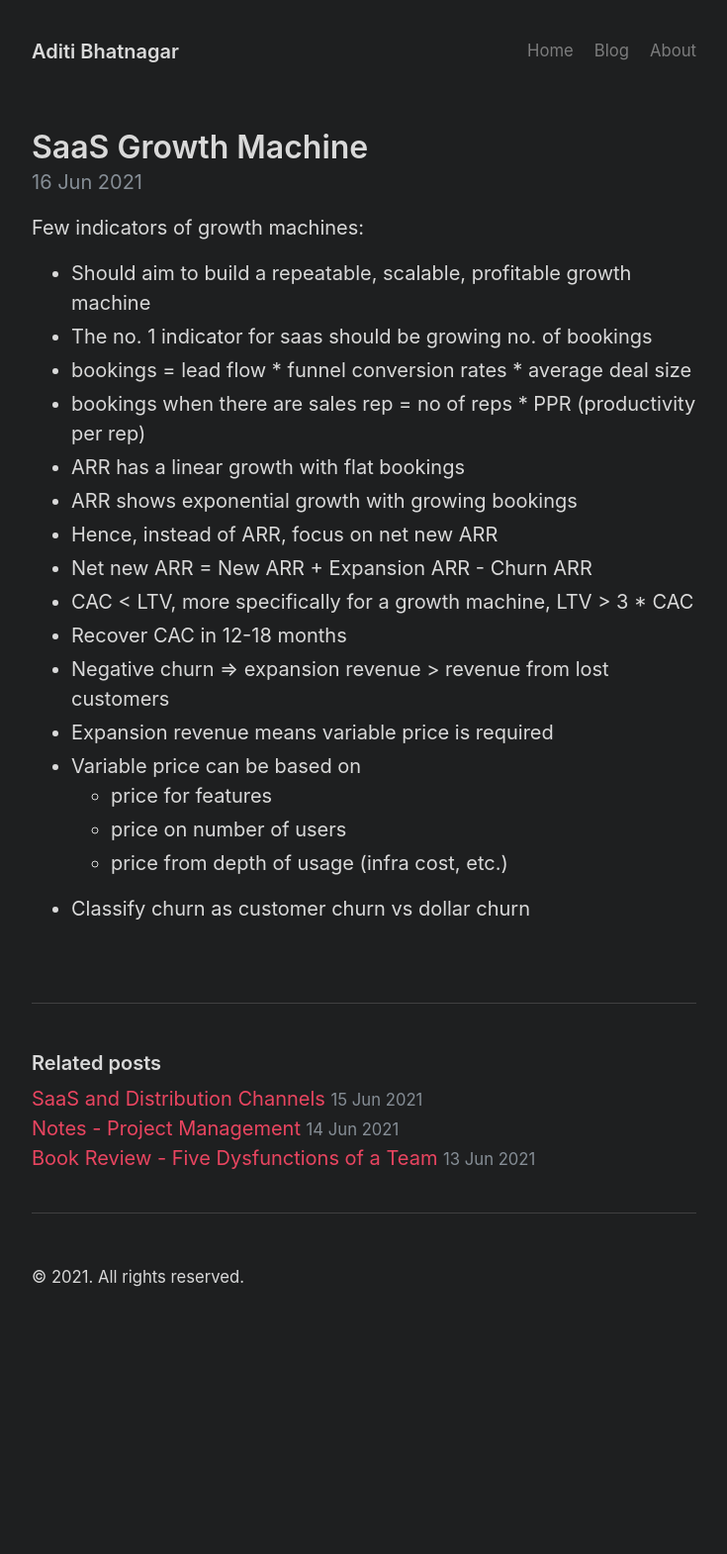
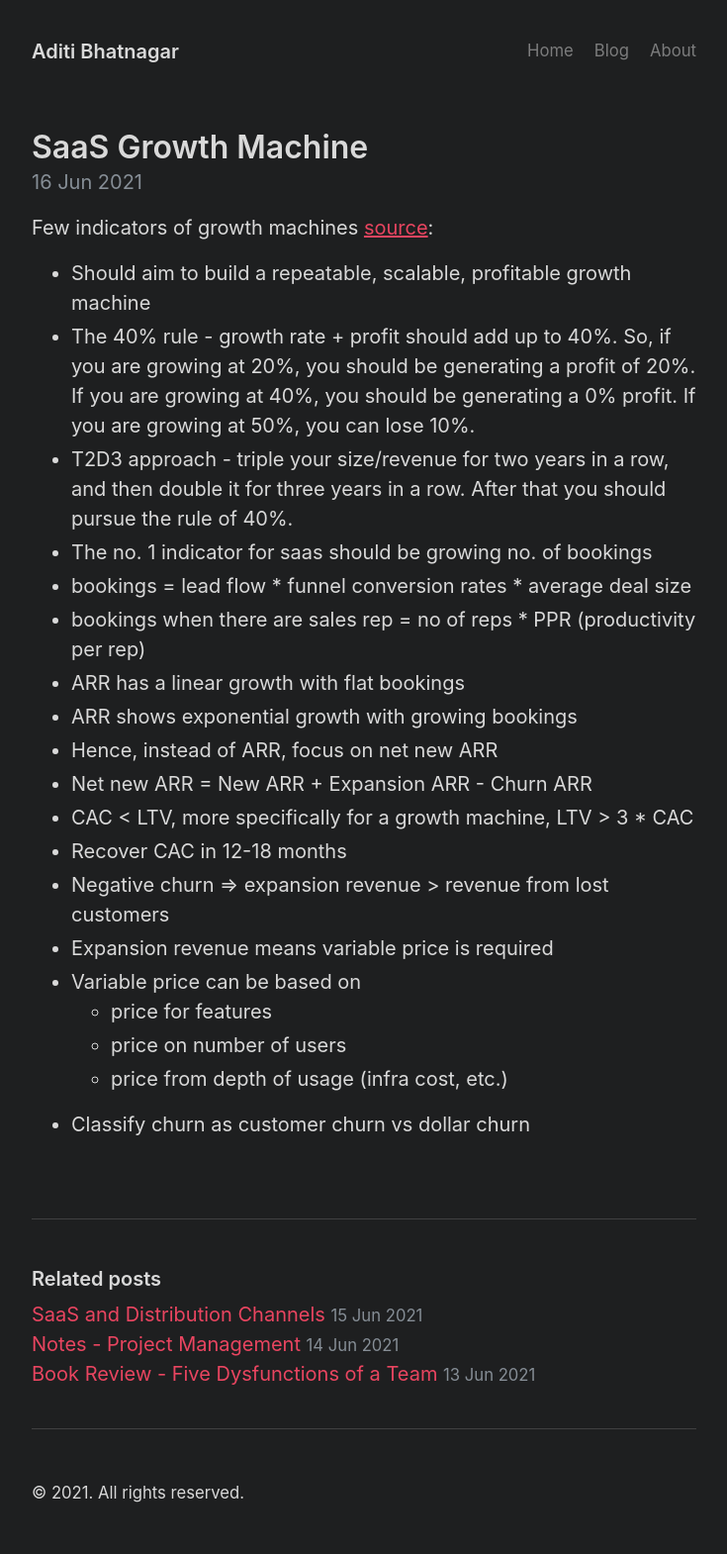
Before and after one commit to ad6190/ad6190.github.io, a Jekyll site: the page built from _posts/2021-06-16-saas-growth-machine.md, in a window 1280 px wide. Shown: the whole page at 99% size, without its empty margins (272-1007 px from the left). Built offline with Jekyll 4.4.1, drawn with Linux system fonts in a browser that asks for light colours; before the commit the page ends 1352 px from its top, so only the background shows below that.

Commit message:
updated note

```diff
--- a/_posts/2021-06-16-saas-growth-machine.md
+++ b/_posts/2021-06-16-saas-growth-machine.md
@@ -3,9 +3,11 @@ layout: post
 title: SaaS Growth Machine
 ---
 
-Few indicators of growth machines:
+Few indicators of growth machines [source](https://www.youtube.com/watch?v=5RR6M_d6eKc):
 
 - Should aim to build a repeatable, scalable, profitable growth machine
+- The 40% rule - growth rate + profit should add up to 40%. So, if you are growing at 20%, you should be generating a profit of 20%. If you are growing at 40%, you should be generating a 0% profit. If you are growing at 50%, you can lose 10%.
+- T2D3 approach - triple your size/revenue for two years in a row, and then double it for three years in a row. After that you should pursue the rule of 40%.
 - The no. 1 indicator for saas should be growing no. of bookings
 - bookings = lead flow * funnel conversion rates * average deal size
 - bookings when there are sales rep = no of reps * PPR (productivity per rep)
```
